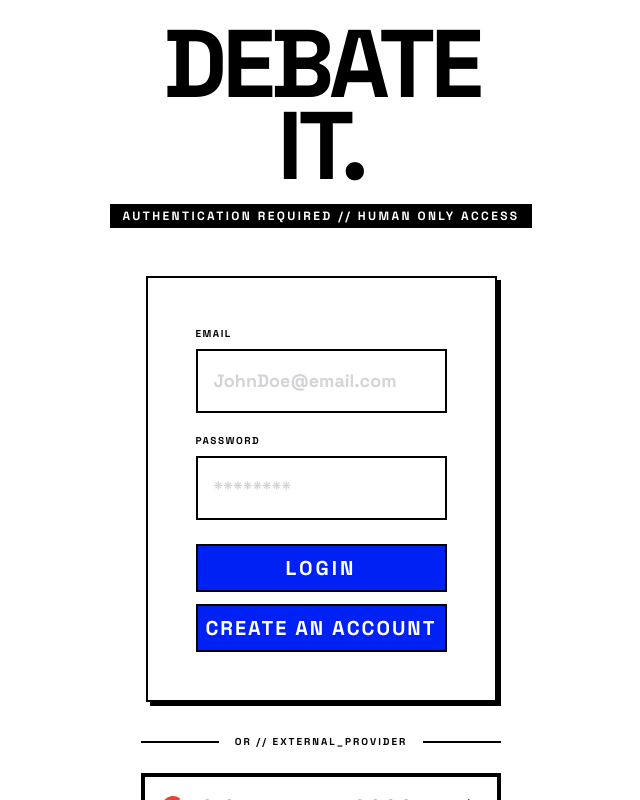
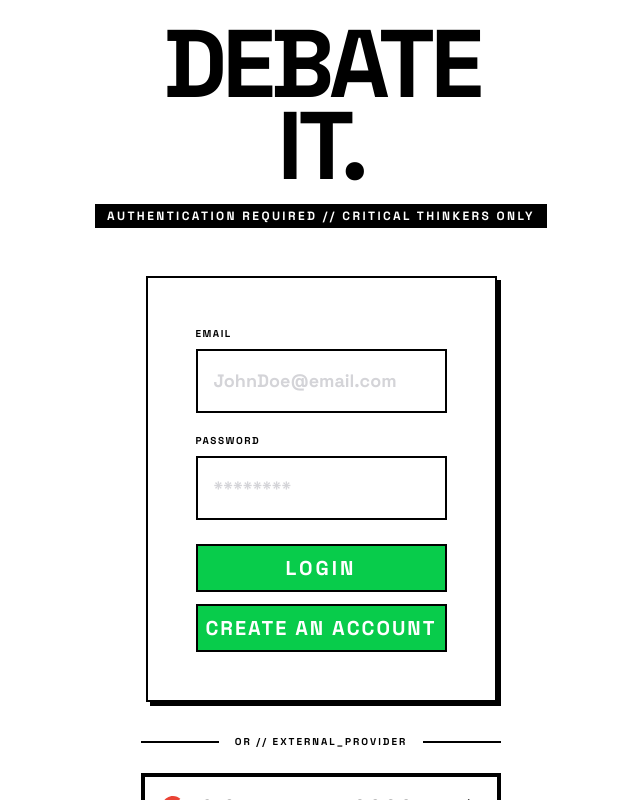
Before and after one commit to Tyler-Kelly1/debateIt, a Vue app: page /login in a window 1280 px wide. Shown: the whole page, without its empty margins (319-959 px from the left). Built offline with nearby package versions, Linux system fonts and the light colour scheme; no server answers.

Commit message:
login screen edits

```diff
--- a/src/components/LoginScreen/LoginScreen.vue
+++ b/src/components/LoginScreen/LoginScreen.vue
@@ -93,7 +93,7 @@ import {onMounted, ref} from "vue";
       DEBATE<br/>IT.
     </h1>
     <div class="inline-block bg-black text-white px-3 py-1 text-[10px] md:text-xs font-bold tracking-[0.2em] uppercase">
-      AUTHENTICATION REQUIRED // HUMAN ONLY ACCESS
+      AUTHENTICATION REQUIRED // CRITICAL THINKERS ONLY
     </div>
   </header>
   <!-- Main Authentication Block -->
@@ -116,13 +116,13 @@ import {onMounted, ref} from "vue";
           <input v-model = "password" class="w-full border-2 border-black bg-white px-4 py-4 font-bold text-lg placeholder:text-zinc-300 focus:ring-0 rounded-none appearance-none" placeholder="********" type="password"/>
         </div>
         <!-- Primary Action -->
-        <button class="w-full bg-[#0021f3] text-white tracking-[0.15em] font-black text-xl py-2 border-2 uppercase border-black  active:bg-primary-dark" type="submit">
+        <button class="w-full bg-[#08cc4b] text-white tracking-[0.15em] font-black text-xl py-2 border-2 uppercase border-black  active:bg-primary-dark" type="submit">
           login
         </button>
 
       </form>
 
-      <button @click="()=>{router.replace('/newUser')}" class="w-full bg-[#0021f3] text-white tracking-[0.1em] font-black text-xl py-2 border-2 mt-3 uppercase border-black  active:bg-primary-dark">
+      <button @click="()=>{router.replace('/newUser')}" class="w-full bg-[#08cc4b] text-white tracking-[0.1em] font-black text-xl py-2 border-2 mt-3 uppercase border-black  active:bg-primary-dark">
         Create an Account
       </button>
 
@@ -194,7 +194,7 @@ import {onMounted, ref} from "vue";
 .loginCard h1 {
   margin: 0;
   font-size: 4rem;
-  color: #12305b;
+  color: #08cc4b;
   font-weight: 800;
 }
 
@@ -215,7 +215,7 @@ import {onMounted, ref} from "vue";
   margin-bottom: 10px;
   font-size: 1.1rem;
   font-weight: 700;
-  color: #243d63;
+  color: #08cc4b;
 }
 
 .formGroup input {
@@ -257,36 +257,4 @@ import {onMounted, ref} from "vue";
 .create {
   min-height: 100vh;
 }
-/*.title
-{
-  text-align: center;
-  font-size: 5rem;
-}
-.credentials
-{
-  display: flex;
-  flex-direction: column;
-  gap: 20px;
-  border: solid;
-  border-color: red;
-}
-.login
-{
-  display: flex;
-  flex-direction: column;
-  border: 1px solid yellow;
-  width: 100%;
-  height: 100vh;
-  background: #10c84f;
-  color: white;
-
-}
-.create
-{
-  display: flex;
-  flex-direction: column;
-  border: 1px solid yellow;
-  width: 100%;
-  height: 100vh;
-}*/
 </style>
```
